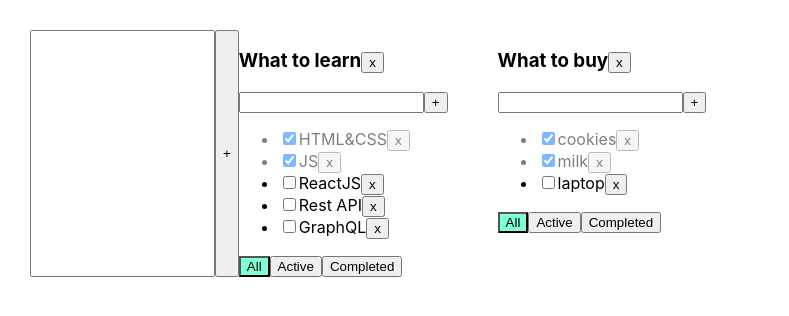
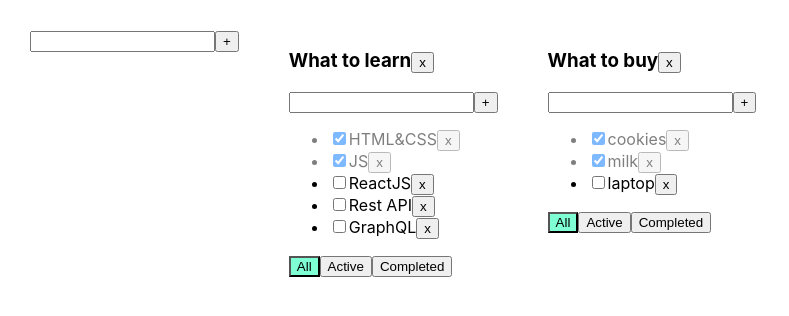
Before and after one commit to Reegulus/it-incubator-todolist-ts-02, a React (Create React App) app: page / in a window 1280 px wide. Shown: the top 316 px of the page, without its empty margins (0-789 px from the left). Built offline with nearby package versions, Linux system fonts and the light colour scheme.

Commit message:
создали новую компоненту AddItemForm.tsx.переиспользовали логику по добавлению todo. зарефакторили код. Дублирование грех)))

```diff
--- /dev/null
+++ b/src/AddItemForm.tsx
@@ -0,0 +1,44 @@
+import React, {ChangeEvent, KeyboardEvent, useState} from "react";
+
+export type  AddItemFormPropsType = {
+    addTask: (title: string, todolistId: string) => void
+    id: string
+}
+
+export function AddItemForm(props: AddItemFormPropsType) {
+
+    let [title, setTitle] = useState("")
+    let [error, setError] = useState<string | null>(null)
+
+    const addTask = () => {
+        if (title.trim() !== "") {
+            props.addTask(title.trim(), props.id);
+            setTitle("");
+        } else {
+            setError("Title is required");
+        }
+    }
+
+    const onChangeHandler = (e: ChangeEvent<HTMLInputElement>) => {
+        setTitle(e.currentTarget.value)
+    }
+    const onKeyPressHandler = (e: KeyboardEvent<HTMLInputElement>) => {
+        setError(null);
+        if (e.charCode === 13) {
+            addTask();
+        }
+    }
+    return (
+        <div className={"AddItemForm"}>
+            <div>
+                <input value={title}
+                       onChange={onChangeHandler}
+                       onKeyPress={onKeyPressHandler}
+                       className={error ? "error" : ""}
+                />
+                <button onClick={addTask}>+</button>
+                {error && <div className="error-message">{error}</div>}
+            </div>
+        </div>
+    )
+}
--- a/src/App.tsx
+++ b/src/App.tsx
@@ -2,6 +2,7 @@ import React, {useState} from 'react';
 import './App.css';
 import {TaskType, Todolist} from './Todolist';
 import {v1} from 'uuid';
+import {AddItemForm} from "./AddItemForm";
 
 export type FilterValuesType = "all" | "active" | "completed";
 export type TodolistsPropsType = {
@@ -88,8 +89,7 @@ function App() {
     return (
         <div className="App">
 
-            <input type="text"/>
-            <button>+</button>
+            <AddItemForm addTask={ () => ("l")} id={"s"}/>
             {
                 todolists.map((tl) => {
                     let tasksForTodolist = tasksObj[tl.id];
--- a/src/Todolist.tsx
+++ b/src/Todolist.tsx
@@ -1,5 +1,6 @@
-import React, {ChangeEvent, KeyboardEvent, useState} from 'react';
+import React, {ChangeEvent} from 'react';
 import {FilterValuesType} from './App';
+import {AddItemForm} from "./AddItemForm";
 
 export type TaskType = {
     id: string
@@ -21,51 +22,19 @@ type PropsType = {
 
 export function Todolist(props: PropsType) {
 
-    let [title, setTitle] = useState("")
-    let [error, setError] = useState<string | null>(null)
-
-    const addTask = () => {
-        if (title.trim() !== "") {
-            props.addTask(title.trim(), props.id);
-            setTitle("");
-        } else {
-            setError("Title is required");
-        }
-    }
-
-    const onChangeHandler = (e: ChangeEvent<HTMLInputElement>) => {
-        setTitle(e.currentTarget.value)
-    }
-
-    const onKeyPressHandler = (e: KeyboardEvent<HTMLInputElement>) => {
-        setError(null);
-        if (e.charCode === 13) {
-            addTask();
-        }
-    }
+    const onAllClickHandler = () => props.changeFilter("all", props.id);
+    const onActiveClickHandler = () => props.changeFilter("active", props.id);
+    const onCompletedClickHandler = () => props.changeFilter("completed", props.id);
     const removeTodolist = () => {
         props.removeTodolist(props.id)
     }
-
-    const onAllClickHandler = () => props.changeFilter("all", props.id);
-    const onActiveClickHandler = () => props.changeFilter("active", props.id);
-    const onCompletedClickHandler = () => props.changeFilter("completed", props.id);
-
 
     return <div>
         <h3>
             {props.title}
             <button onClick={removeTodolist}>x</button>
         </h3>
-        <div>
-            <input value={title}
-                   onChange={onChangeHandler}
-                   onKeyPress={onKeyPressHandler}
-                   className={error ? "error" : ""}
-            />
-            <button onClick={addTask}>+</button>
-            {error && <div className="error-message">{error}</div>}
-        </div>
+        <AddItemForm addTask={props.addTask} id={props.id}/>
         <ul>
             {
                 props.tasks.map(t => {
```
